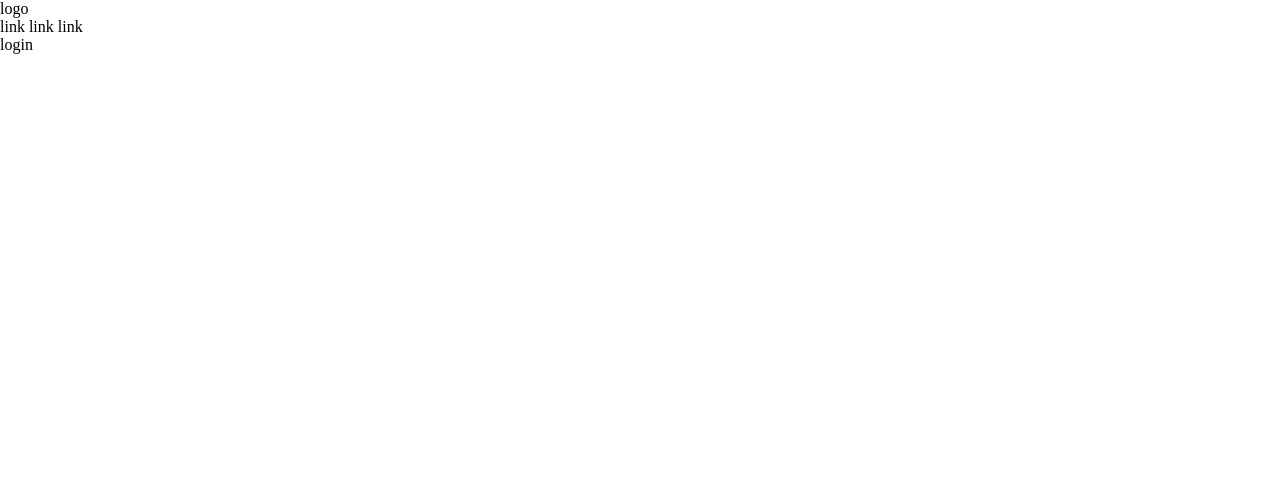
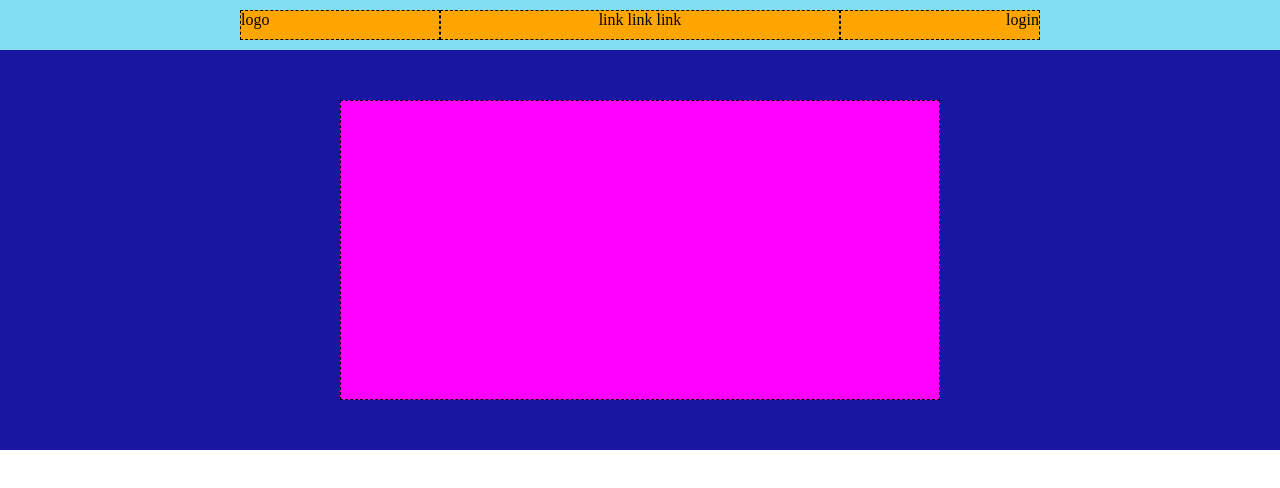
Before and after one commit to Soniamy/htmlcss-struttura-discord, a plain HTML site: page index.html in a window 1280 px wide. Drawn offline with Linux system fonts and the light colour scheme.

Commit message:
fine header

```diff
--- a/css/style.css
+++ b/css/style.css
@@ -3,3 +3,45 @@
     padding: 0;
     box-sizing: border-box;
 }
+.container{
+    display: flex;
+    justify-content: center;
+    align-items: center;
+}
+header .container{
+    height: 50px;
+}
+header .first-row{
+    background-color: rgb(130, 222, 243);
+    min-width: 100%;
+}
+header .first-row .box{
+   height: 30px;
+   background-color: orange;
+   border: 1px dashed black;
+
+}
+
+header .small{
+   width: 200px;
+  }
+  header .small:last-child{
+    text-align:end;
+  }
+  header .large{
+    width: 400px;
+    text-align: center;
+  }
+  .second-row{
+    background-color: rgb(23, 23, 161);
+    height: 400px;
+    display: flex;
+    justify-content: center;
+    align-items: center;
+  }
+  .second-row .box{
+    height: 300px;
+    width: 600px;
+   background-color: fuchsia;
+   border: 1px dashed black;
+  }
--- a/index.html
+++ b/index.html
@@ -9,17 +9,16 @@
 <body>
     <!--HEADER-->
   <header>
-    <div>
+    <div class="first-row">
         <div class="container">
-            <div class="smal-box">logo</div>
-            <div class="large-box">link link link</div>
-            <div  class="smal-box">login</div>
+            <div class="small box">logo</div>
+            <div class="large box">link link link</div>
+            <div  class="small box">login</div>
         </div>
     </div>
-    <div>
+    <div class="second-row">
         <div class="box">
-
-        </div>
+          </div>
     </div>
   </header>
 
```
